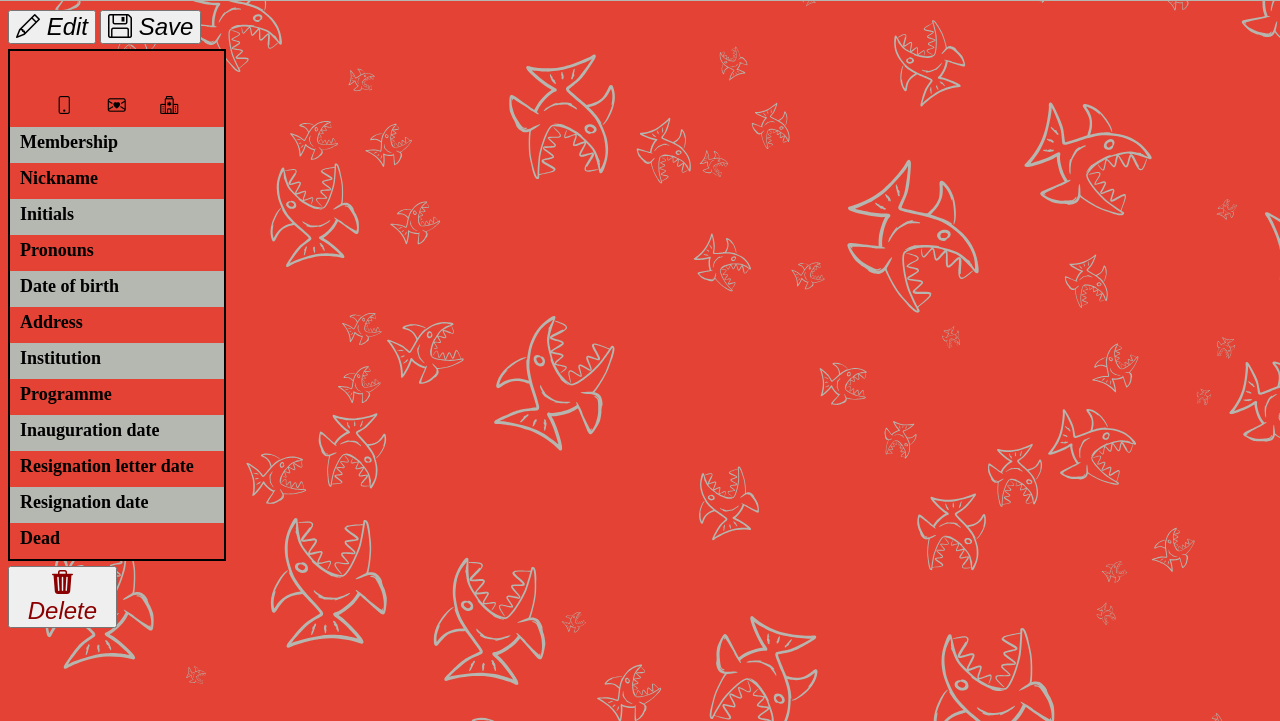
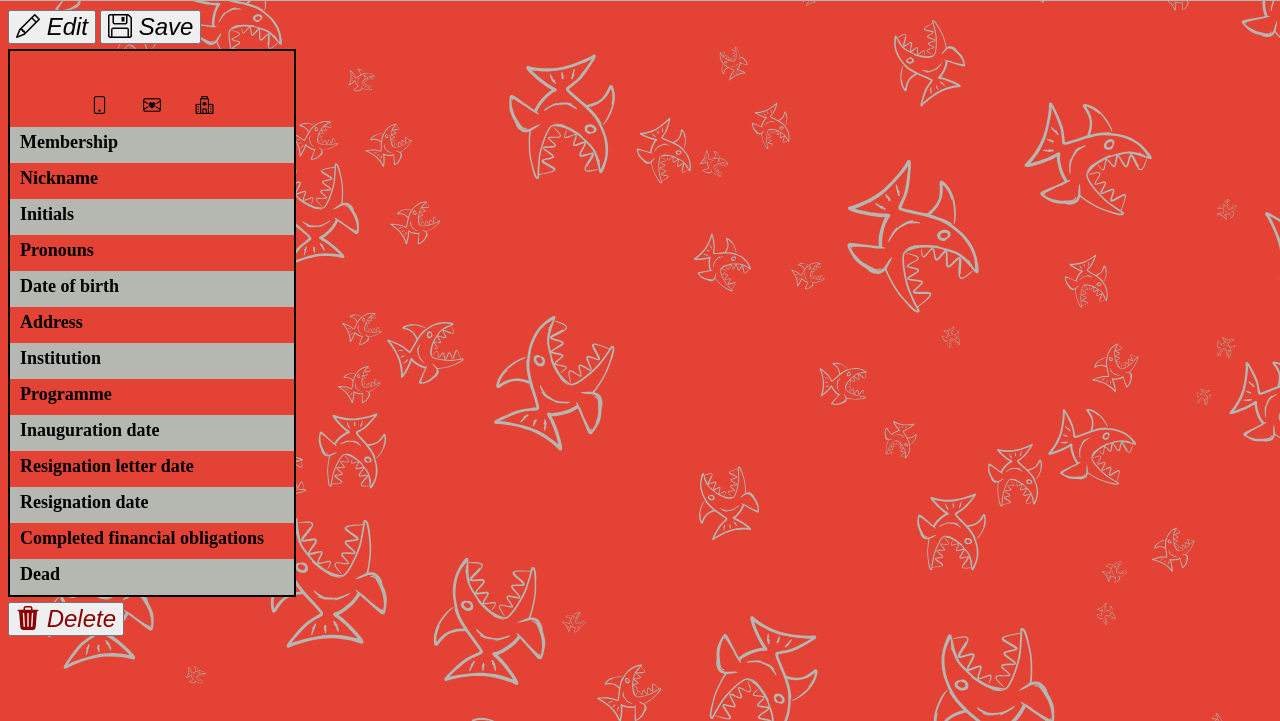
Before and after one commit to debolk/idris, a plain HTML site: page html/person.html in a window 1280 px wide. Shown: the part 79-800 px from the top of the page. Drawn offline with nearby package versions, Linux system fonts and the light colour scheme; a web font is replaced by a local one.

Commit message:
Added no_obligations

```diff
--- a/html/person.html
+++ b/html/person.html
@@ -84,6 +84,10 @@
                 <td id="resignation_date"></td>
             </tr>
             <tr>
+                <th>Completed financial obligations</th>
+                <td id="no_obligations"></td>
+            </tr>
+            <tr>
                 <th>Dead</th>
                 <td id="dead"></td>
             </tr>
--- a/js/classes/person.js
+++ b/js/classes/person.js
@@ -25,7 +25,8 @@ export class Person {
         ["resignation_date", "date"],
         ["programme", "multiline_string"],
         ["institution", "multiline_string"],
-        ["dead", "bool"]
+        ["dead", "bool"],
+        ["no_obligations", "bool"]
     ]);
 
     /**
--- a/js/person_edit.js
+++ /dev/null
@@ -1,4 +0,0 @@
-import {Person} from "./classes/person";
-import {Blip} from "./classes/requests/blip";
-import {Storage} from "./classes/helpers/storage";
-import {Bolklogin} from "./classes/requests/bolklogin";
--- a/js/person_page.js
+++ b/js/person_page.js
@@ -63,6 +63,7 @@ function load_person() {
 function populatePage(person) {
     for (let attribute of Person.available_attributes.keys()) {
         let element = document.getElementById(attribute);
+        console.debug(element);
         element.innerHTML = parseAttribute(attribute, person.get(attribute));
     }
 }
```
